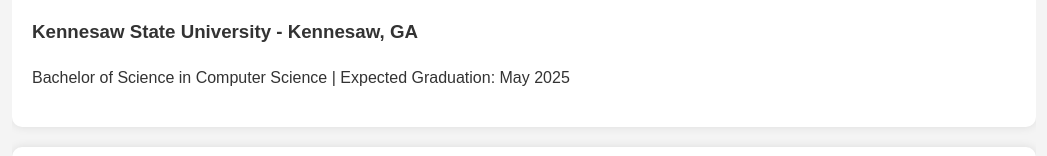
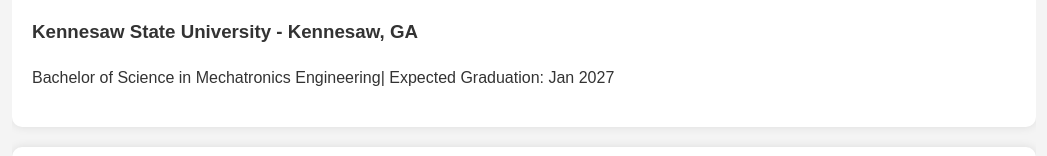
Before and after one commit to bg10389/bg10389.github.io, a plain HTML site: page index.html in a window 1280 px wide. Shown: the part 2346-2502 px from the top of the page, without its empty margins (116-1163 px from the left). Drawn offline with Linux system fonts and the light colour scheme.

Commit message:
Update index.html

```diff
--- a/index.html
+++ b/index.html
@@ -265,7 +265,7 @@
     <section class="main-section" id="education">
         <h2 class="section-title">Education</h2>
         <h3>Kennesaw State University - Kennesaw, GA</h3>
-        <p>Bachelor of Science in Computer Science | Expected Graduation: May 2025</p>
+        <p>Bachelor of Science in Mechatronics Engineering| Expected Graduation: Jan 2027</p>
     </section>
 
     <section class="main-section" id="contact-form">
```
